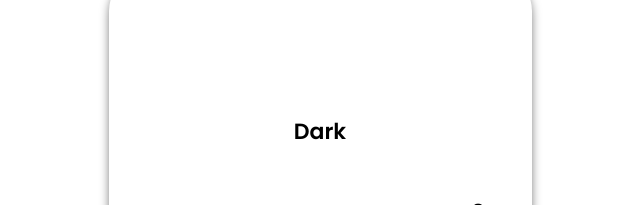
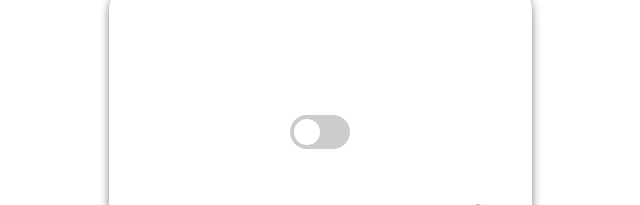
Before and after one commit to eolmez/enoca_calc_case, a React (Create React App) app: page / in a window 1280 px wide. Shown: the top 205 px of the page, without its empty margins (320-960 px from the left). Built offline with nearby package versions, Linux system fonts and the light colour scheme.

Commit message:
switch button added

```diff
--- a/src/App.css
+++ b/src/App.css
@@ -121,6 +121,66 @@ button {
   background-color: rgba(255, 255, 255, 0.2) !important;
 }
 
+.switch {
+  position: relative;
+  display: inline-block;
+  width: 60px;
+  height: 34px;
+}
+
+.switch input {
+  opacity: 0;
+  width: 0;
+  height: 0;
+}
+
+.slider {
+  position: absolute;
+  cursor: pointer;
+  top: 0;
+  left: 0;
+  right: 0;
+  bottom: 0;
+  background-color: #ccc;
+  -webkit-transition: 0.4s;
+  transition: 0.4s;
+}
+
+.slider:before {
+  position: absolute;
+  content: "";
+  height: 26px;
+  width: 26px;
+  left: 4px;
+  bottom: 4px;
+  background-color: white;
+  -webkit-transition: 0.4s;
+  transition: 0.4s;
+}
+
+input:checked + .slider {
+  background-color: #2196f3;
+}
+
+input:focus + .slider {
+  box-shadow: 0 0 1px #2196f3;
+}
+
+input:checked + .slider:before {
+  -webkit-transform: translateX(26px);
+  -ms-transform: translateX(26px);
+  transform: translateX(26px);
+}
+
+/* Rounded sliders */
+.slider.round {
+  border-radius: 34px;
+}
+
+.slider.round:before {
+  border-radius: 50%;
+}
+
 @media screen and (min-width: 768px) {
   body {
     height: 100vh;
--- a/src/components/Screen.jsx
+++ b/src/components/Screen.jsx
@@ -1,7 +1,12 @@
 const Screen = ({ handleDelete, operand, answer, prevAnwser }) => {
   return (
     <div className="calc-screen">
-      <div className="calc-dark-mode">Dark</div>
+      <div className="calc-dark-mode">
+        <label class="switch">
+          <input type="checkbox" />
+          <span className="slider round"></span>
+        </label>
+      </div>
       <div className="calc-history-answer">{prevAnwser}</div>
       <div className="calc-compute">
         <button className="calc-reverse" value="rv" onClick={handleDelete}>
```
